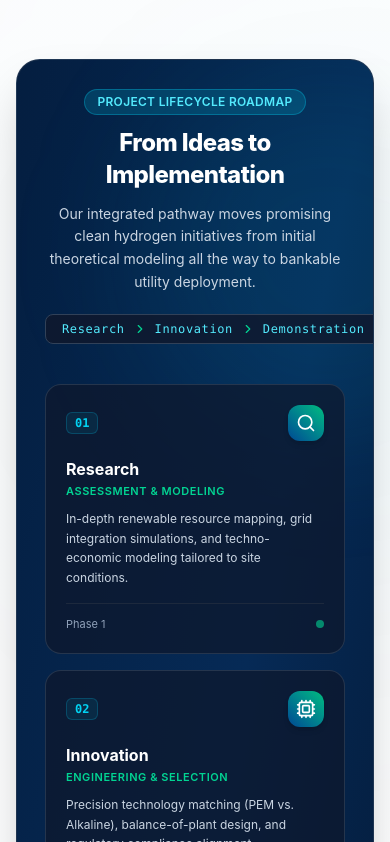
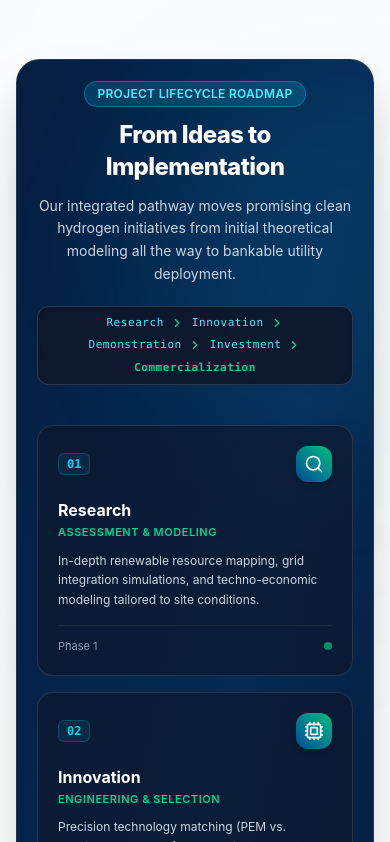
Before and after one commit to watt-soft/h2lanka.lk, a React (Vite) app: page / in a window 390 px wide. Shown: the part 8841-9683 px from the top of the page. Built offline with nearby package versions, Linux system fonts and the light colour scheme.

Commit message:
"Philosophy Monospace Pathway" responsive issue fixed [#main]

```diff
--- a/src/components/about/ExecutionPipeline.tsx
+++ b/src/components/about/ExecutionPipeline.tsx
@@ -3,8 +3,17 @@ import { motion } from 'framer-motion';
 import { Search, Cpu, Activity, ShieldCheck, Rocket, ChevronRight } from 'lucide-react';
 import { pipelineStagesData } from '../../data/about';
 import type { PipelineStageItem } from '../../types/about';
+import { cn } from '../../utils/cn';
 
 export const ExecutionPipeline: React.FC = () => {
+  const pipelinePillSteps = [
+    { name: 'Research', isLast: false },
+    { name: 'Innovation', isLast: false },
+    { name: 'Demonstration', isLast: false },
+    { name: 'Investment', isLast: false },
+    { name: 'Commercialization', isLast: true },
+  ];
+
   const getStageIcon = (iconName: string) => {
     const props = { className: 'w-5 h-5 text-white' };
     switch (iconName) {
@@ -18,7 +27,7 @@ export const ExecutionPipeline: React.FC = () => {
   };
 
   return (
-    <div className="relative rounded-3xl p-7 sm:p-10 lg:p-12 bg-gradient-to-br from-[#041E40] via-[#062A56] to-[#03152E] text-white shadow-2xl border border-slate-700/60 overflow-hidden">
+    <div className="relative rounded-3xl p-5 sm:p-8 lg:p-12 bg-gradient-to-br from-[#041E40] via-[#062A56] to-[#03152E] text-white shadow-2xl border border-slate-700/60 overflow-hidden">
       {/* Background Energy Blooms */}
       <div className="absolute top-0 left-1/3 w-96 h-96 rounded-full bg-cyan-500/10 blur-3xl pointer-events-none" />
       <div className="absolute bottom-0 right-1/4 w-80 h-80 rounded-full bg-emerald-500/10 blur-3xl pointer-events-none" />
@@ -35,18 +44,23 @@ export const ExecutionPipeline: React.FC = () => {
           Our integrated pathway moves promising clean hydrogen initiatives from initial theoretical modeling all the way to bankable utility deployment.
         </p>
 
-        {/* Philosophy Monospace Pill */}
-        <div className="pt-2">
-          <div className="inline-flex items-center gap-2 px-4 py-1.5 rounded-lg bg-slate-900/80 border border-slate-700 font-mono text-xs sm:text-sm text-cyan-300 tracking-wider">
-            <span>Research</span>
-            <ChevronRight className="w-3.5 h-3.5 text-emerald-400" />
-            <span>Innovation</span>
-            <ChevronRight className="w-3.5 h-3.5 text-emerald-400" />
-            <span>Demonstration</span>
-            <ChevronRight className="w-3.5 h-3.5 text-emerald-400" />
-            <span>Investment</span>
-            <ChevronRight className="w-3.5 h-3.5 text-emerald-400" />
-            <span className="text-emerald-400 font-bold">Commercialization</span>
+        {/* Philosophy Monospace Pathway */}
+        <div className="pt-2 flex justify-center">
+          <div className="inline-flex flex-wrap items-center justify-center gap-x-2 gap-y-1.5 px-3.5 sm:px-4 py-2 sm:py-1.5 rounded-xl bg-slate-900/90 border border-slate-700/80 font-mono text-[11px] sm:text-xs md:text-sm text-cyan-300 tracking-wider max-w-full shadow-inner">
+            {pipelinePillSteps.map((step) => (
+              <span
+                key={step.name}
+                className={cn(
+                  'inline-flex items-center gap-1.5 whitespace-nowrap',
+                  step.isLast ? 'text-emerald-400 font-bold' : 'text-cyan-300'
+                )}
+              >
+                <span>{step.name}</span>
+                {!step.isLast && (
+                  <ChevronRight className="w-3.5 h-3.5 text-emerald-400 shrink-0" />
+                )}
+              </span>
+            ))}
           </div>
         </div>
       </div>
```
